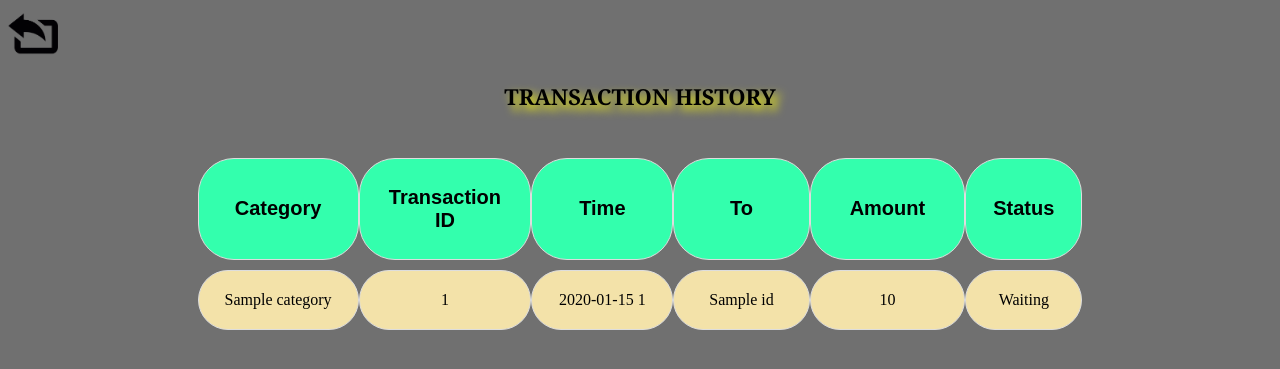
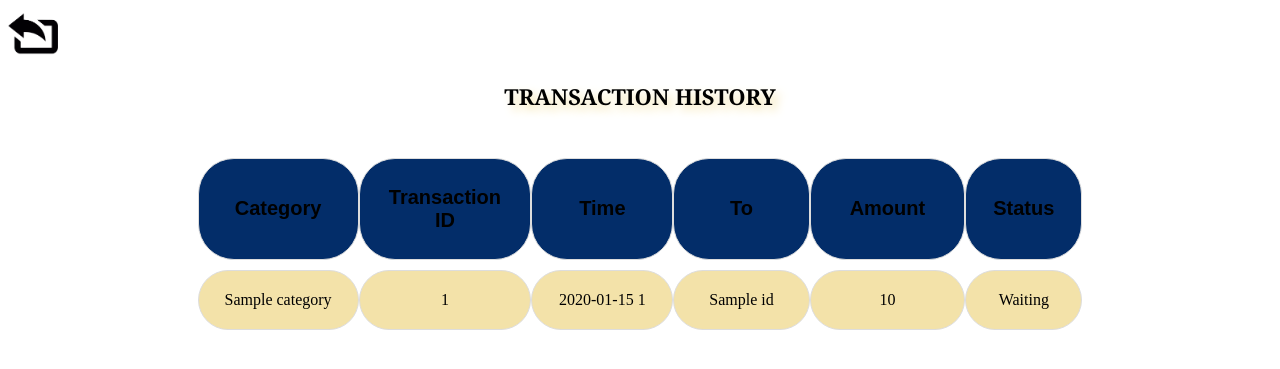
Before and after one commit to ask0ne/pigge, a Python web app: template pigge/payment/templates/payment/history.html in a window 1280 px wide. Shown: the top 369 px of the page. Run offline with Jinja, Linux system fonts and the light colour scheme; the template is opened without the code that fills it: most values are stand-ins (such as "Sample title", 1, 10 or a date in 2020).

Commit message:
Update history.html

```diff
--- a/pigge/payment/templates/payment/history.html
+++ b/pigge/payment/templates/payment/history.html
@@ -2,7 +2,7 @@
 <html>
 
 <head>
-  <title>Results</title>
+  <title>Transaction History</title>
   <style>
     table {
       margin-left: auto;
@@ -27,7 +27,6 @@
     }
 
     td {
-      background-color:#F3E85D;
       width: 20%;
       padding: 20px;
       border-radius: 30px;
@@ -38,7 +37,7 @@
     }
 
     th {
-      background-color: #33ffad;
+      background-color: #032d69;
       border-radius: 36px;
     }
 
@@ -48,7 +47,7 @@
     }
 
     body {
-      background-color: rgba(39, 39, 39, 0.658);
+      background-color: white;
     }
 
     h2 {
@@ -56,14 +55,14 @@
       font-family: "Georgia";
       color: black;
       text-align: center;
-      text-shadow: 5px 5px 10px yellow;
+      text-shadow: 5px 5px 10px #F3E2A9;
     }
   </style>
 </head>
 
 <body>
-  <a href="{{url_for('kdash.kid_dashboard')}}"><img src="{{ url_for('static', filename='images/backtohome.png') }}" width="50"
-      alt="back to dashboard"></a>
+  <img src="{{ url_for('static', filename='images/backtohome.png') }}" width="50"
+      alt="back to dashboard" onclick="window.history.back()">
   <h2>TRANSACTION HISTORY</h2><br>
   <table>
     <tr>
```
